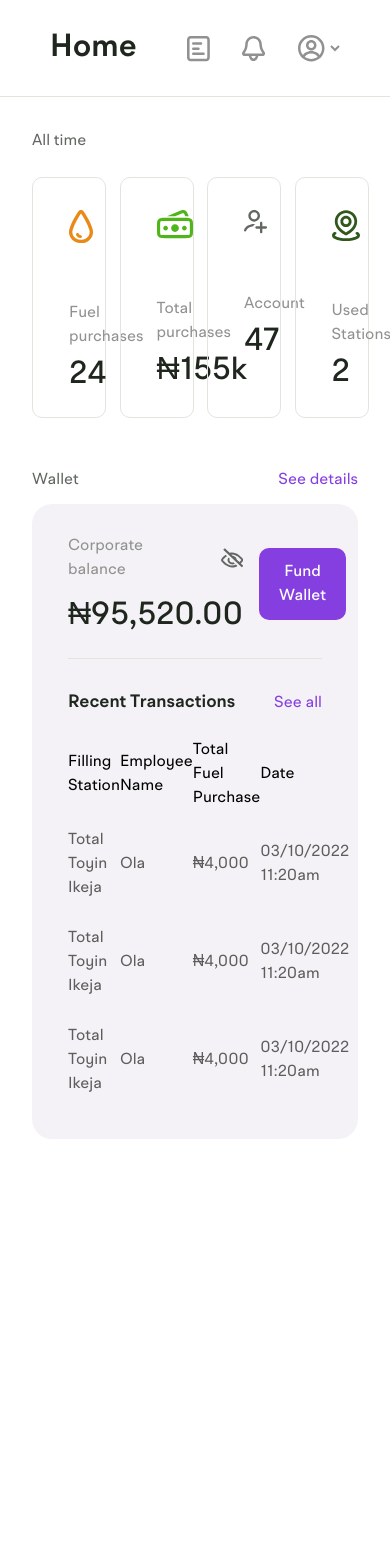
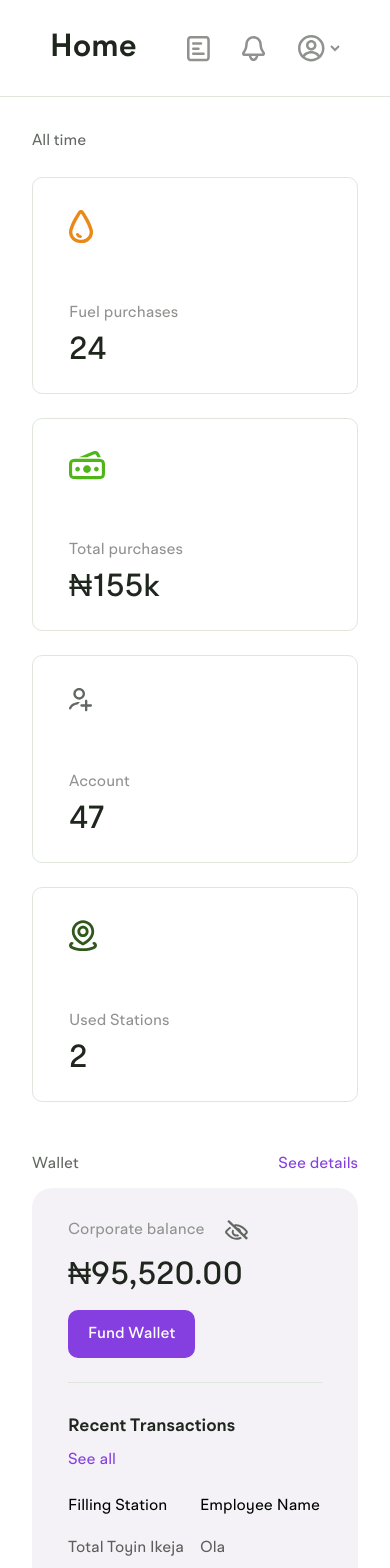
Before and after one commit to elijahthis/phigz-test, a React (Create React App) app: page / in a window 390 px wide. Shown: the top 1568 px of the page. Before the commit the page ends 1171 px from the top, so only its background shows below. Built offline with nearby package versions, Linux system fonts and the light colour scheme.

Commit message:
feat: responsiveness

```diff
--- a/src/App.css
+++ b/src/App.css
@@ -1,2 +1,8 @@
 .App {
 }
+
+@media (min-width: 1024px) {
+	.dashBody {
+		margin-left: clamp(305px, 25vw, 360px);
+	}
+}
--- a/src/components/CustomTable/index.tsx
+++ b/src/components/CustomTable/index.tsx
@@ -5,13 +5,13 @@ interface CustomTableProps {
 
 const CustomTable = ({ data, columns }: CustomTableProps) => {
 	return (
-		<table className="w-full">
+		<table className="w-full min-w-max">
 			<thead>
 				<tr>
 					{columns.map((column, ind) => (
 						<th
 							key={ind}
-							className="text-left text-black font-normal pb-[5px] "
+							className="text-left text-black font-normal pb-[5px] pr-4 "
 						>
 							{column.label}
 						</th>
@@ -22,7 +22,10 @@ const CustomTable = ({ data, columns }: CustomTableProps) => {
 				{data.map((item, ind) => (
 					<tr key={ind}>
 						{columns.map((column, secInd) => (
-							<td key={secInd} className="text-left text-[#5F5C5C] py-[13px] ">
+							<td
+								key={secInd}
+								className="text-left text-[#5F5C5C] py-[13px] pr-4 "
+							>
 								{item[column.key]}
 							</td>
 						))}
--- a/src/components/Sidebar/index.tsx
+++ b/src/components/Sidebar/index.tsx
@@ -24,9 +24,10 @@ const Sidebar = ({
 
 	return (
 		<aside
-			className={` lg:flex lg:flex-col  w-[360px] bg-white fixed top-0 lg:top-0 lg:left-0 h-screen pt-[88px] pb-[78px] pl-7 pr-10 overflow-y-auto border-r border-[#E0E6DD] ${
+			className={` lg:flex lg:flex-col bg-white fixed top-0 lg:top-0 lg:left-0 h-screen pt-[88px] pb-[78px] pl-7 pr-10 overflow-y-auto border-r border-[#E0E6DD] ${
 				openNav ? "left-0" : "left-[-100%]"
 			} transition-all duration-500 z-20`}
+			style={{ width: "clamp(305px, 25vw, 360px)" }}
 		>
 			<div className="flex flex-col gap-1 py-8 border-b border-[#E0E6DD] ">
 				{routeList.map((routeItem, ind) => (
--- a/src/layouts/DashLayout.tsx
+++ b/src/layouts/DashLayout.tsx
@@ -33,7 +33,7 @@ const DashLayout = ({ children }: { children: JSX.Element }) => {
 				openNav={openNav}
 				setOpenNav={setOpenNav}
 			/>
-			<div className="bg-white min-h-screen lg:ml-[360px]">
+			<div className="bg-white min-h-screen dashBody">
 				<DashHeader routeList={routeList} />
 				<div className="px-0 py-8 lg:px-[50px] px-8 lg:py-8 h-full">
 					{children}
--- a/src/views/dash/Home.tsx
+++ b/src/views/dash/Home.tsx
@@ -58,7 +58,7 @@ const Home = () => {
 	return (
 		<div>
 			<div className="mb-6">All time</div>
-			<div className="grid grid-cols-4 gap-6 mb-[50px] ">
+			<div className="grid md:grid-cols-4 gap-6 mb-[50px] ">
 				{dashCards.map((dashItem, ind) => (
 					<DashCard data={dashItem} key={ind} />
 				))}
@@ -69,7 +69,7 @@ const Home = () => {
 					<Link to="#">See details</Link>
 				</div>
 				<GreyDisplay>
-					<div className="flex flex-row items-center gap-4 justify-between pb-6 mb-[30px] border-b border-[#E0E6DD] ">
+					<div className="flex md:flex-row flex-col md:items-center items-start gap-4 justify-between pb-6 mb-[30px] border-b border-[#E0E6DD] ">
 						<div>
 							<div className="mb-4 flex flex-row items-center gap-5">
 								<p className="text-[#8F928E]">Corporate balance</p>
@@ -79,13 +79,15 @@ const Home = () => {
 						</div>
 						<Button onClick={() => {}}>Fund Wallet</Button>
 					</div>
-					<div className="flex flex-row items-center gap-4 justify-between mb-[22px]">
+					<div className="flex md:flex-row flex-col md:items-center items-start md:gap-4 gap-2 justify-between mb-[22px]">
 						<p className="text-[18px] text-main-dark font-semibold ">
 							Recent Transactions
 						</p>
 						<p className="cursor-pointer text-pry-col ">See all</p>
 					</div>
-					<CustomTable columns={transactionColumns} data={transactionList} />
+					<div className="overflow-x-auto">
+						<CustomTable columns={transactionColumns} data={transactionList} />
+					</div>
 				</GreyDisplay>
 			</div>
 		</div>
```
